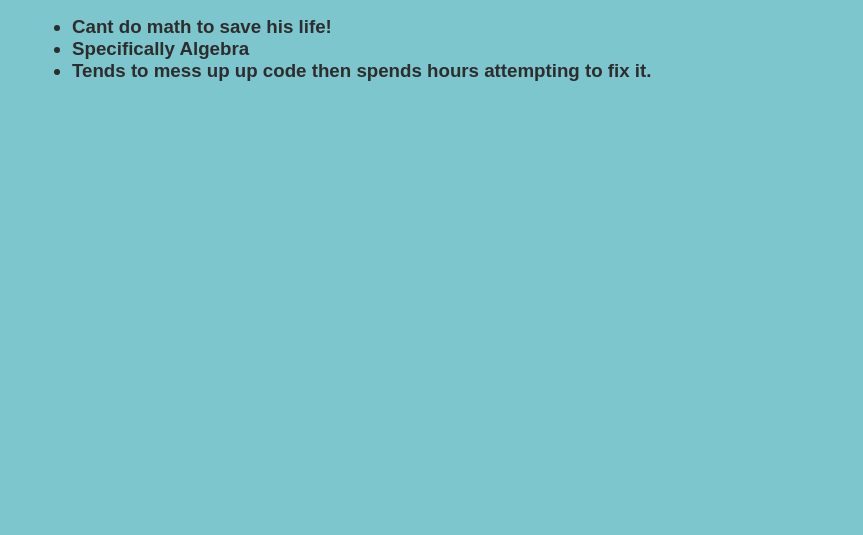
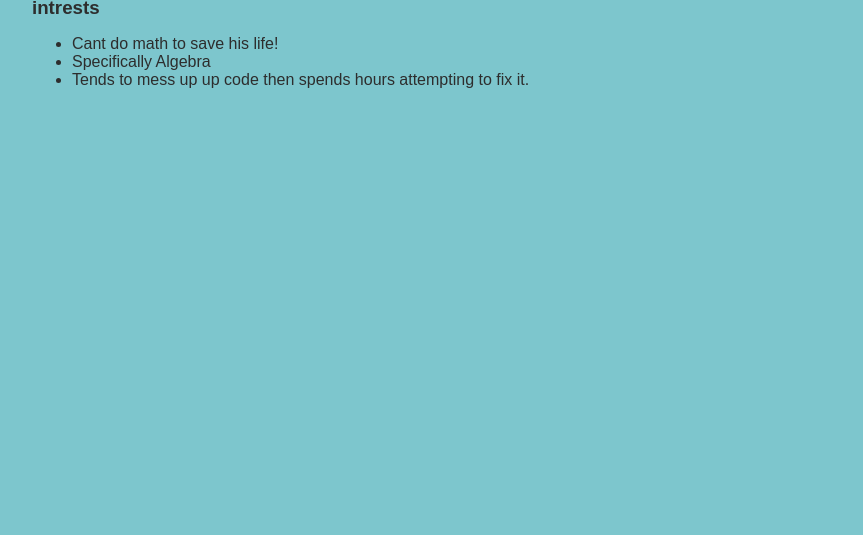
Before and after one commit to DarGooden/DarGooden.github.io, a plain HTML site: page index.html in a window 1280 px wide. Shown: the part 265-800 px from the top of the page, without its empty margins (208-1071 px from the left). Drawn offline with Linux system fonts and the light colour scheme.

Commit message:
endclass2

```diff
--- a/index.html
+++ b/index.html
@@ -1,9 +1,11 @@
 <!DOCTYPE HTML>
 <html>
+
 <head>
    <title>The Beginning</title>
    <link rel="stylesheet" href="style.css">
 </head>
+
 <body>
 
    <!-- Visible HTML elements GO HERE  -->
@@ -25,7 +27,7 @@
          <!--Sidebar Section-->
 
          <div class="sidebar">
-               <img class="sidebar-img"src="https://static1.cbrimages.com/wordpress/wp-content/uploads/2020/05/madara-uchiha-naruto-featured.jpg?q=50&fit=contain&w=1140&h=&dpr=1.5">
+            <img class="sidebar-img" src="https://static1.cbrimages.com/wordpress/wp-content/uploads/2020/05/madara-uchiha-naruto-featured.jpg?q=50&fit=contain&w=1140&h=&dpr=1.5">
 
          </div>
 
@@ -37,7 +39,8 @@
       </main>
       <!--Intrests Section-->
       <div id="intrests">
-               <h3><Intrests/h3>
+         <h3>intrests</h3>
+            <Intrests>
                <ul>
                   <li>Cant do math to save his life!</li>
                   <li>Specifically Algebra</li>
```
Lines whose indentation alone changed are shown as unchanged.
